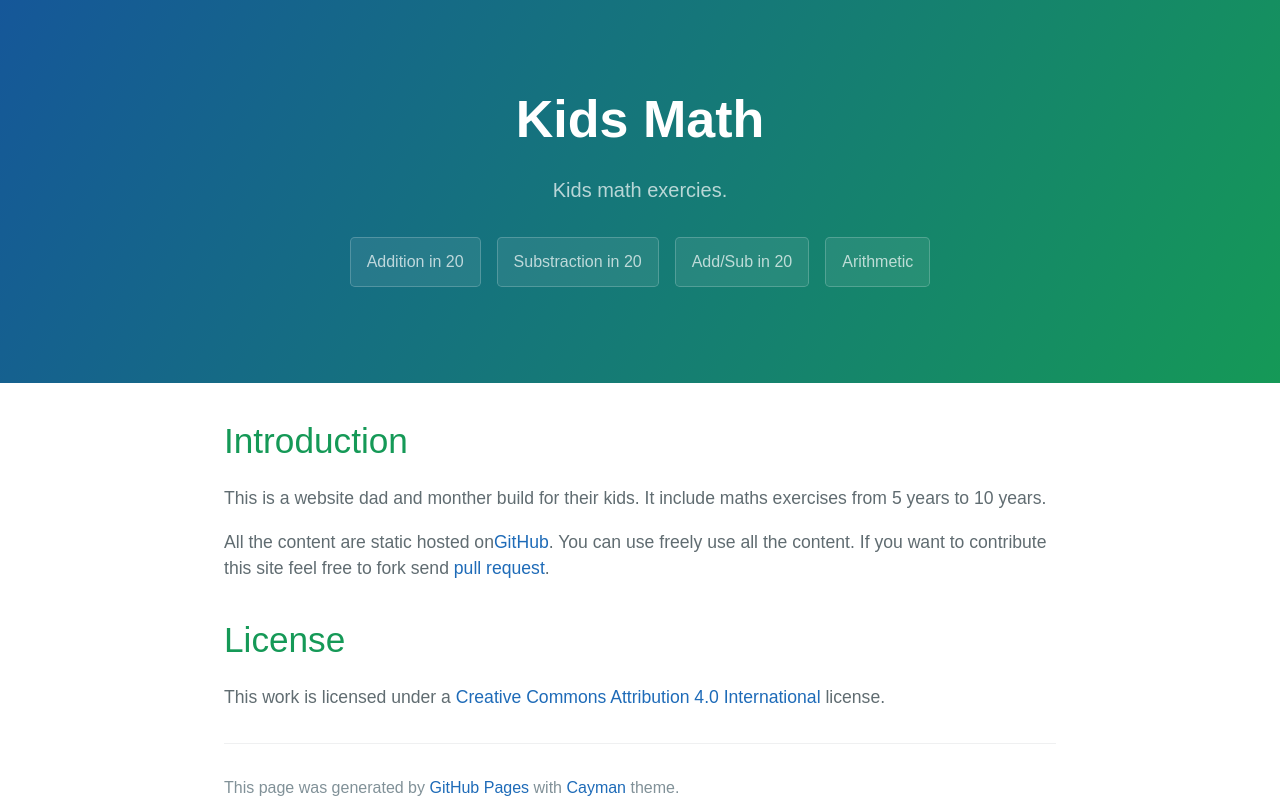
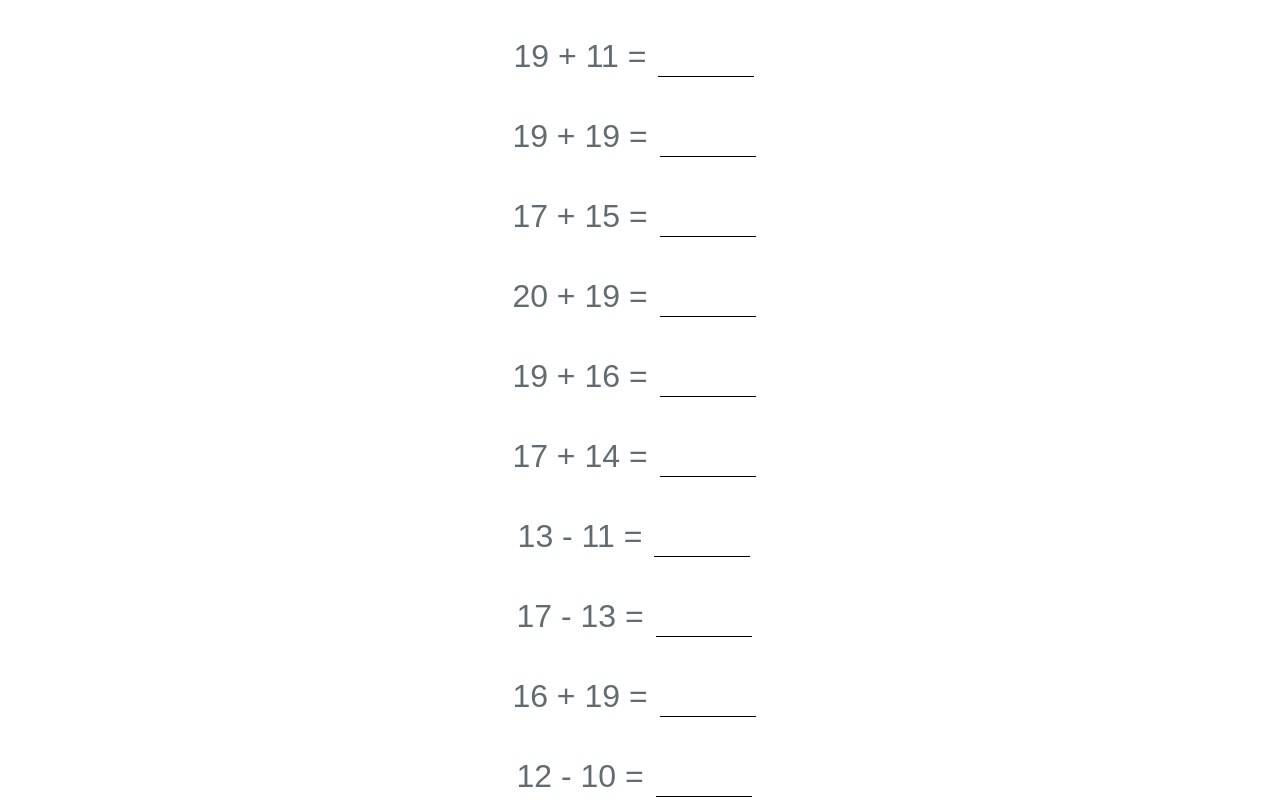
Before and after one commit to kidsmath/kidsmath, a React (Create React App) app: page /arithmetic in a window 1280 px wide. Shown: the top 800 px of the page. Built offline with nearby package versions, Linux system fonts and the light colour scheme.

Commit message:
Upgrade dependences to the latest

```diff
--- a/src/App.js
+++ b/src/App.js
@@ -1,6 +1,7 @@
 import React, { Component } from 'react';
 import {
-  HashRouter,
+  BrowserRouter,
+  Routes,
   Route
 } from 'react-router-dom';
 
@@ -11,13 +12,13 @@ import About from './About';
 class App extends Component {
     render() {
         return (
-            <HashRouter>
-                <div>
-                    <Route exact path='/' component={Home}/>
-                    <Route path='/arithmetic' component={Arithmetic} />
-                    <Route path='/about' component={About} />
-                </div>
-            </HashRouter>
+            <BrowserRouter>
+                <Routes>
+                    <Route exact path='/' element = {<Home/>} />
+                    <Route path='/arithmetic' element={<Arithmetic/>} />
+                    <Route path='/about' element={<About/>} />
+                </Routes>
+            </BrowserRouter>
         );
     }
 }
--- a/src/Question.js
+++ b/src/Question.js
@@ -62,7 +62,7 @@ export default class Question extends React.Component {
         <span>{this.props.op}</span >
         <span className = "rhs" > { this.props.rhs } </span>
         =
-        <input type = "number" pattern="[0-9]*" inputmode="numeric" onKeyPress = { this.handleKeyPress } />
+        <input type = "number" pattern="[0-9]*" inputMode="numeric" onKeyPress = { this.handleKeyPress } />
         <span > { this.state.sign } </span>
       </p>
     );
```
Also changed, not shown: package.json (+4 -4 lines), 1 other file (tests, documents, lock files or other folders).
